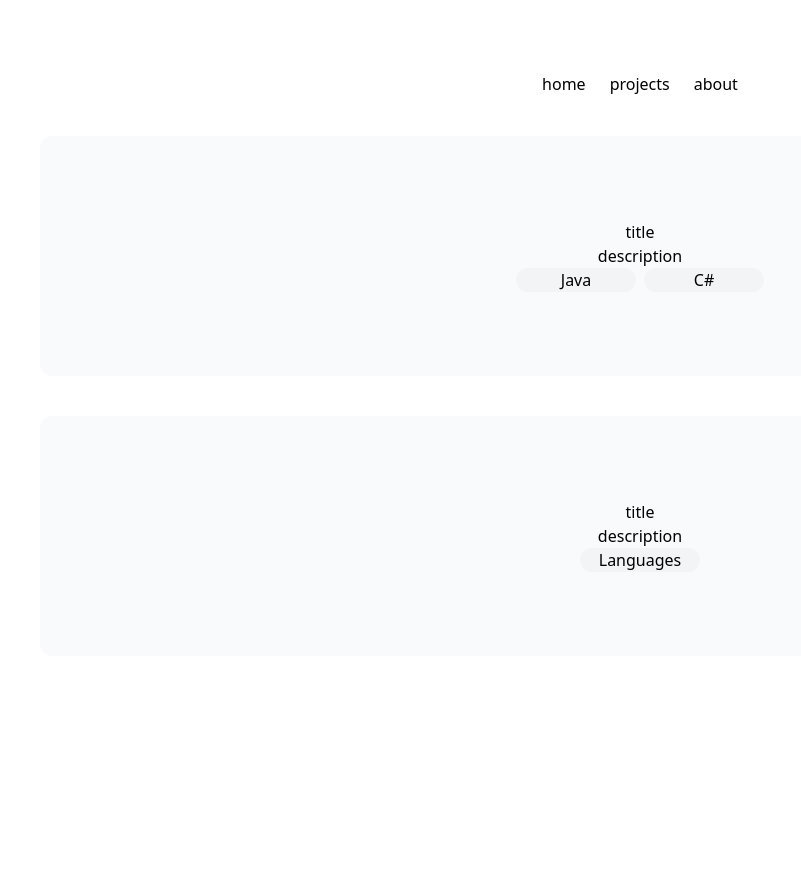
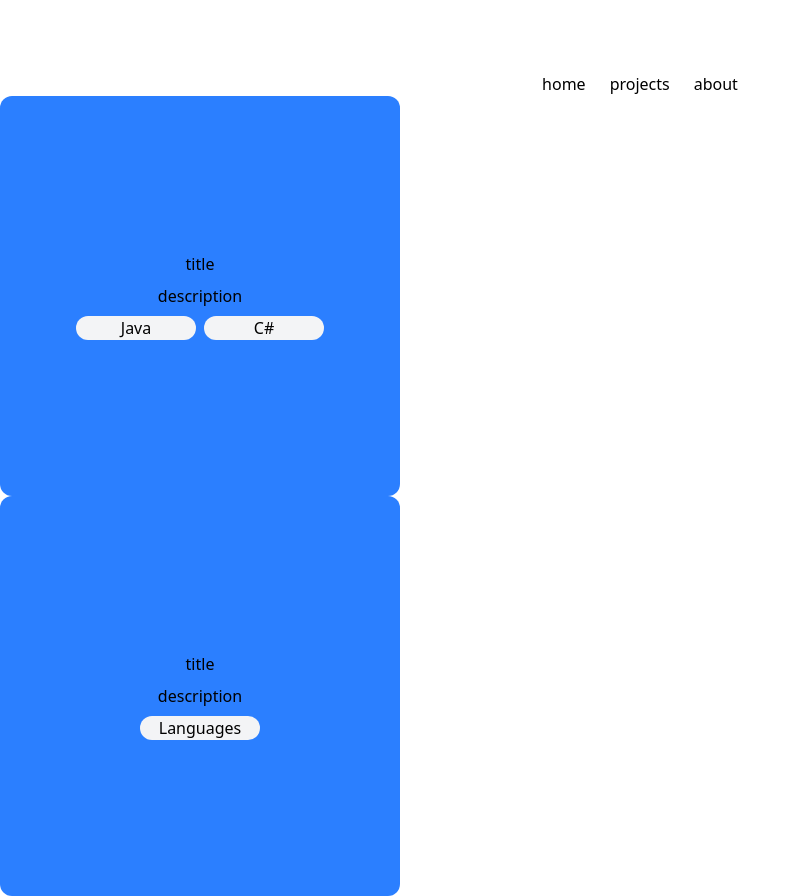
Before and after one commit to hanjing06/hanjing.dev, a Next.js app: page /projects in a window 1280 px wide. Shown: the whole page, without its empty margins (0-801 px from the left). Before the commit the page ends 800 px from the top, so only its background shows below. Built offline with nearby package versions, Linux system fonts and the light colour scheme.

Commit message:
Aligned and wrapped text and projects container

```diff
--- a/app/components/ProjectCard.tsx
+++ b/app/components/ProjectCard.tsx
@@ -1,5 +1,4 @@
 "use client";
-import About from "../components/page";
 
 interface ProjectCard{
     title: string;
@@ -15,11 +14,12 @@ interface ProjectCard{
 export default function ProjectCard({title, description, tags, logo, link, demoVideo, insideDesc, date}: ProjectCard){
     return (
     <section>
-        <div className="card m-10 rounded-xl bg-gray-50 place-content-center h-60">
-            <img></img>
-            <div className ="text-center">{title}</div>
-            <div className ="text-center">{description}</div>
-            <div className = "flex-row flex gap-2 place-content-center">
+        <div className="rounded-xl bg-blue-500 flex items-center justify-center w-100 h-100">
+            <div className="flex flex-col items-center text-center gap-2">
+                <div>{title}</div>
+                <div>{description}</div>
+
+                <div className = "flex flex-wrap gap-2 justify-center flex">
                     {tags.map((tag, index) => {
                         return(
                         <span key = {index} className = "bg-gray-100 rounded-xl w-30 text-center">
@@ -27,6 +27,8 @@ export default function ProjectCard({title, description, tags, logo, link, demoV
                         </span>
                     )})}
                 </div>
+
+            </div>
         </div>
     </section>
     );
```
Lines whose indentation alone changed are shown as unchanged.
